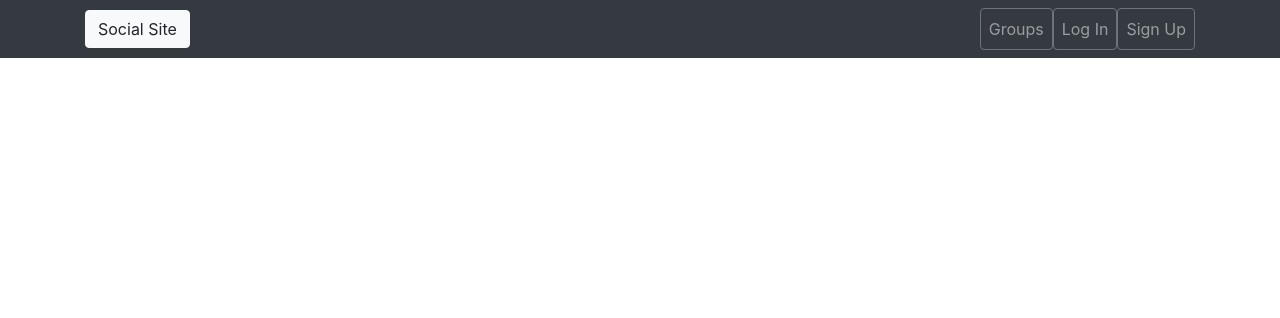
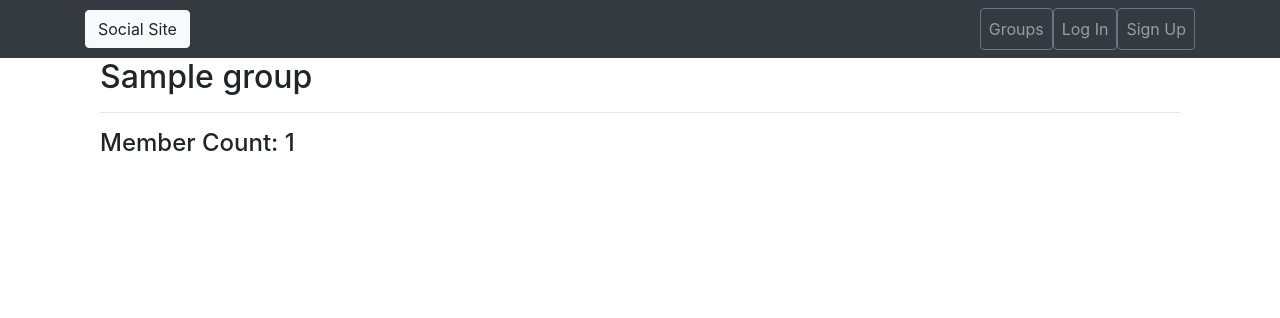
Before and after one commit to JaworskiAleksander/simple_social, a Django app: template simplesocial/groups/templates/groups/group_detail.html in a window 1280 px wide. Shown: the top 318 px of the page. Run offline with Django 3.2, Linux system fonts and the light colour scheme; the template is opened without the code that fills it: most values are stand-ins (such as "Sample title", 1, 10 or a date in 2020); some libraries are stand-ins or nearby versions.

Commit message:
display group.name and members.count using template tags

```diff
--- a/simplesocial/groups/templates/groups/group_detail.html
+++ b/simplesocial/groups/templates/groups/group_detail.html
@@ -1,3 +1,6 @@
 {% extends 'groups/group_base.html' %}
 {% block pregroup %}
+<h2>{{ group.name }}</h2>
+<hr>
+<h4>Member Count: {{ group.members.count }}</h4>
 {% endblock %}
```
